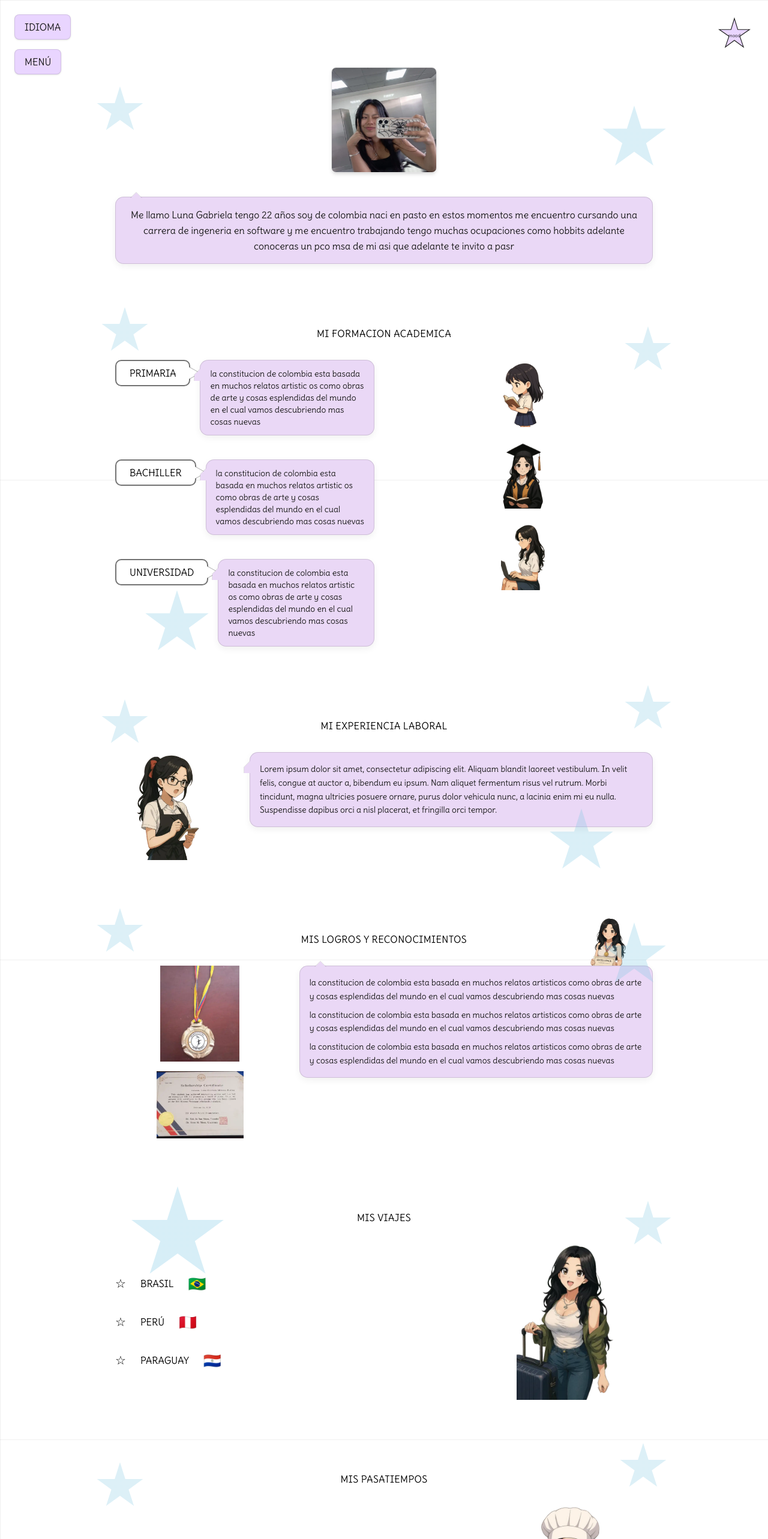
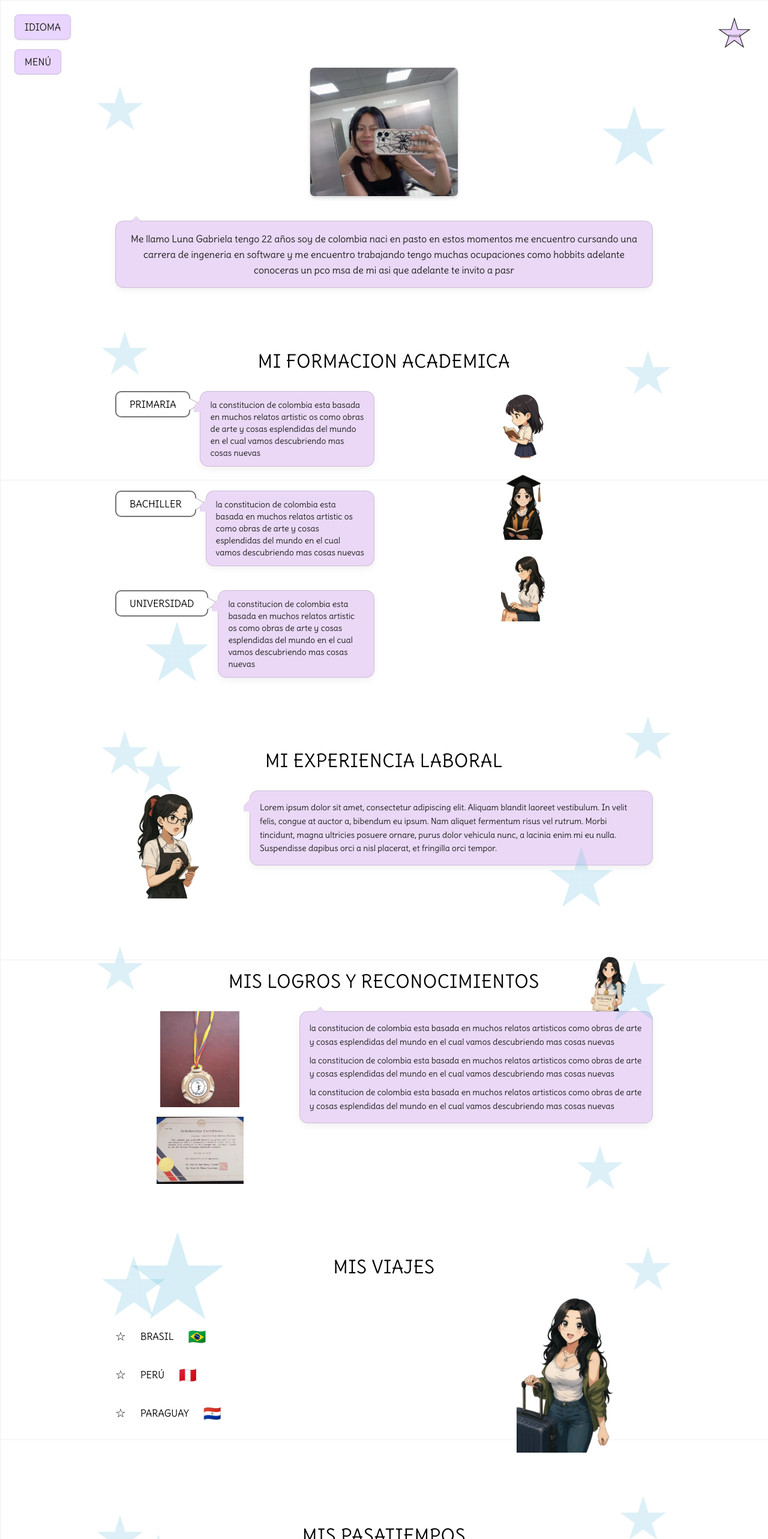
Before and after one commit to lunamideros2003/proyecto_portafolioo, a Next.js app: page / in a window 1280 px wide. Shown: the top 2566 px of the page at 60% size. Built offline with nearby package versions, Linux system fonts and the light colour scheme.

Commit message:
mejore apariencia portafolio

```diff
--- a/src/app/page.tsx
+++ b/src/app/page.tsx
@@ -18,7 +18,8 @@ export default function Home() {
       <main className="w-full max-w-4xl grid gap-10 justify-items-center relative">
         <div className="absolute -left-8 top-8 hidden md:block decor-star xs" />
         <div className="absolute -right-6 top-16 hidden md:block decor-star sm" />
-        <div className="relative w-44 h-44 rounded-md overflow-hidden border border-black/10 shadow-md">
+        <div className="absolute left-12 -bottom-4 hidden md:block decor-star xs" />
+        <div className="relative w-62 h-54 rounded-md overflow-hidden border border-black/10 shadow-md">
           <span className="absolute -top-7 left-1/2 -translate-x-1/2 text-xs tracking-wide font-semibold">{t('cv.title')}</span>
         <Image
             src="/yo.webp"
@@ -42,7 +43,7 @@ export default function Home() {
           <div className="absolute -left-6 top-8 hidden md:block decor-star xs" />
           <div className="absolute left-12 -bottom-4 hidden md:block decor-star sm" />
           <div className="absolute -right-8 top-16 hidden md:block decor-star xs" />
-          <h2 id="edu-title" className="text-center font-semibold tracking-wide mb-8 uppercase text-black">{t('education.title')}</h2>
+          <h2 id="edu-title" className="text-center font-semibold tracking-wide mb-8 uppercase text-black text-3xl">{t('education.title')}</h2>
           <div className="grid grid-cols-1 md:grid-cols-2 gap-8 items-start">
             <div className="space-y-10">
               <div className="flex items-start gap-4">
@@ -83,7 +84,8 @@ export default function Home() {
           <div className="absolute -right-8 top-6 hidden md:block decor-star xs" />
           <div className="absolute right-16 -bottom-6 hidden md:block decor-star sm" />
           <div className="absolute -left-6 top-12 hidden md:block decor-star xs" />
-          <h2 id="exp-title" className="text-center font-semibold tracking-wide mb-8 uppercase text-black">{t('experience.title')}</h2>
+          <div className="absolute left-8 top-20 hidden md:block decor-star xs" />
+          <h2 id="exp-title" className="text-center font-semibold tracking-wide mb-8 uppercase text-black text-3xl">{t('experience.title')}</h2>
           <div className="grid grid-cols-1 md:grid-cols-[200px_1fr] gap-6 items-start">
             <div className="w-[180px] h-[180px] mx-auto md:mx-0">
               <Image src="/cuarto_anime.webp" alt="experiencia" width={360} height={360} className="w-full h-full object-contain anime-hover" />
@@ -98,8 +100,9 @@ export default function Home() {
         <section className="w-full pt-20 relative" aria-labelledby="awards-title">
           <div className="absolute -left-8 top-10 hidden md:block decor-star xs" />
           <div className="absolute -right-6 top-16 hidden md:block decor-star sm" />
+          <div className="absolute right-12 -bottom-4 hidden md:block decor-star xs" />
           <div className="relative flex items-center justify-center mb-8">
-            <h2 id="awards-title" className="text-center font-semibold tracking-wide uppercase text-black">{t('awards.title')}</h2>
+            <h2 id="awards-title" className="text-center font-semibold tracking-wide uppercase text-black text-3xl">{t('awards.title')}</h2>
             <div className="absolute right-6 -top-6 hidden md:block w-25 h-25">
               <Image src="/quinto_anime.webp" alt="chica con diploma" width={160} height={160} className="w-full h-full object-contain anime-hover" />
             </div>
@@ -127,7 +130,8 @@ export default function Home() {
         <section className="w-full pt-20 relative" aria-labelledby="trips-title">
           <div className="absolute left-6 top-10 hidden md:block decor-star" />
           <div className="absolute -right-8 top-16 hidden md:block decor-star xs" />
-          <h2 id="trips-title" className="text-center font-semibold tracking-wide mb-8 uppercase text-black">
+          <div className="absolute -left-6 top-20 hidden md:block decor-star sm" />
+          <h2 id="trips-title" className="text-center font-semibold tracking-wide mb-8 uppercase text-black text-3xl">
             <a href="/viajes" className="inline-block cursor-pointer transition-transform duration-300 hover:text-purple-500 hover:rotate-3 hover:-translate-y-1 hover:scale-110">{t('trips.title')}</a>
           </h2>
           <div className="grid grid-cols-1 md:grid-cols-[1fr_260px] gap-8 items-center">
@@ -159,7 +163,8 @@ export default function Home() {
           <div className="absolute -right-6 top-8 hidden md:block decor-star xs" />
           <div className="absolute right-12 -bottom-4 hidden md:block decor-star sm" />
           <div className="absolute -left-8 top-16 hidden md:block decor-star xs" />
-          <h2 id="hobbies-title" className="text-center font-semibold tracking-wide mb-8 uppercase text-black">
+          <div className="absolute left-8 top-24 hidden md:block decor-star xs" />
+          <h2 id="hobbies-title" className="text-center font-semibold tracking-wide mb-8 uppercase text-black text-3xl">
             <a href="/pasatiempos" className="inline-block cursor-pointer transition-transform duration-300 hover:text-purple-500 hover:rotate-3 hover:-translate-y-1 hover:scale-110">{t('hobbies.title')}</a>
           </h2>
           <div className="grid grid-cols-1 md:grid-cols-[1fr_260px] gap-8 items-center">
@@ -188,7 +193,8 @@ export default function Home() {
           <div className="absolute -left-6 top-8 hidden md:block decor-star xs" />
           <div className="absolute -right-8 top-16 hidden md:block decor-star sm" />
           <div className="absolute left-12 -bottom-4 hidden md:block decor-star xs" />
-          <h2 id="projects-title" className="text-center font-semibold tracking-wide mb-8 uppercase text-black">{t('projects.title')}</h2>
+          <div className="absolute right-8 top-24 hidden md:block decor-star xs" />
+          <h2 id="projects-title" className="text-center font-semibold tracking-wide mb-8 uppercase text-black text-3xl">{t('projects.title')}</h2>
           <div className="grid grid-cols-1 md:grid-cols-[1fr_260px] gap-8 items-start">
             <div className="space-y-8">
               <div className="mb-4">
@@ -227,6 +233,7 @@ export default function Home() {
           <div className="absolute -left-6 top-8 hidden md:block decor-star xs" />
           <div className="absolute -right-8 top-16 hidden md:block decor-star sm" />
           <div className="absolute left-12 -bottom-4 hidden md:block decor-star xs" />
+          <div className="absolute right-8 top-24 hidden md:block decor-star xs" />
 
           {/* Título con imagen de anime pequeña */}
           <div className="flex items-center justify-center mb-8">
@@ -280,7 +287,8 @@ export default function Home() {
         <section className="w-full pt-20 relative" aria-labelledby="social-title">
           <div className="absolute -left-6 top-8 hidden md:block decor-star xs" />
           <div className="absolute -right-8 top-12 hidden md:block decor-star sm" />
-          <h2 id="social-title" className="text-center font-semibold tracking-wide mb-8 uppercase text-black">{t('menu.social')}</h2>
+          <div className="absolute left-8 top-20 hidden md:block decor-star xs" />
+          <h2 id="social-title" className="text-center font-semibold tracking-wide mb-8 uppercase text-black text-3xl">{t('menu.social')}</h2>
 
           <div className="flex justify-center">
             <div className="relative w-[320px] md:w-[360px]" style={{ aspectRatio: '360/380' }}>
```
